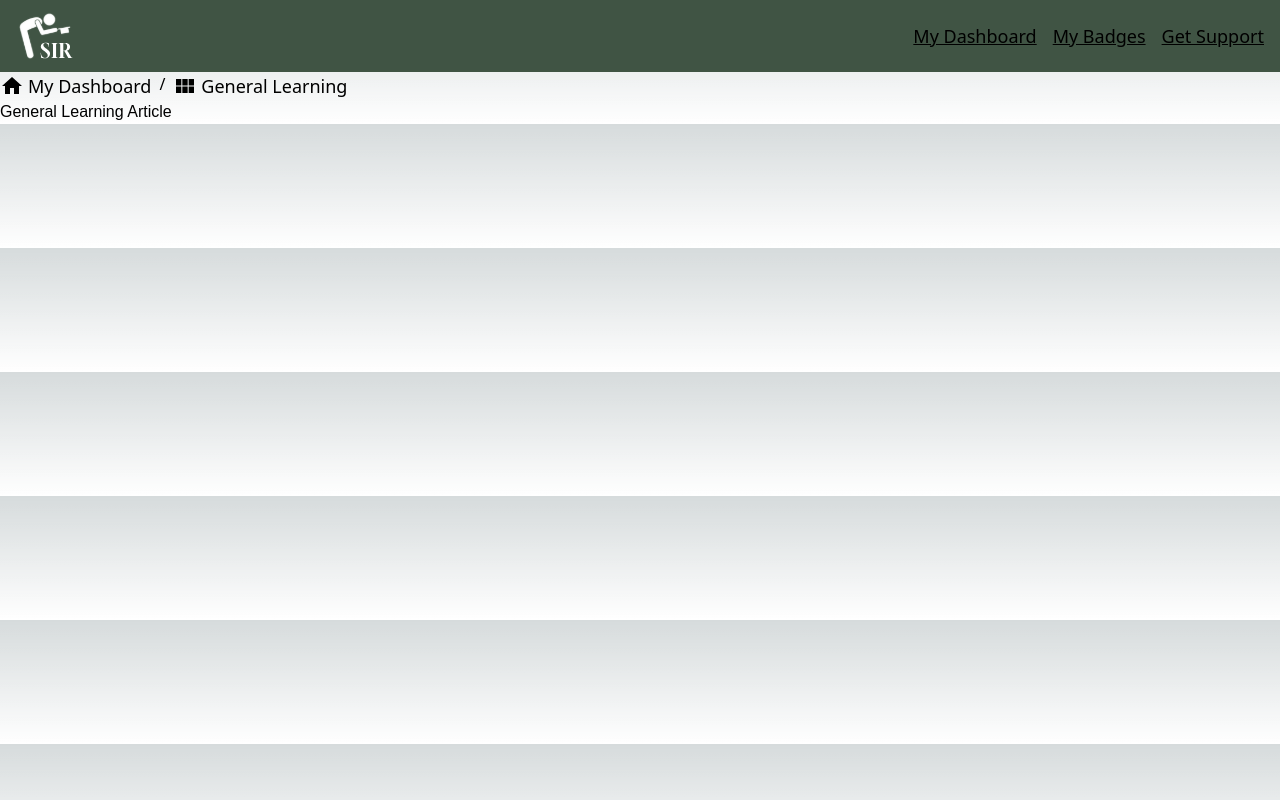
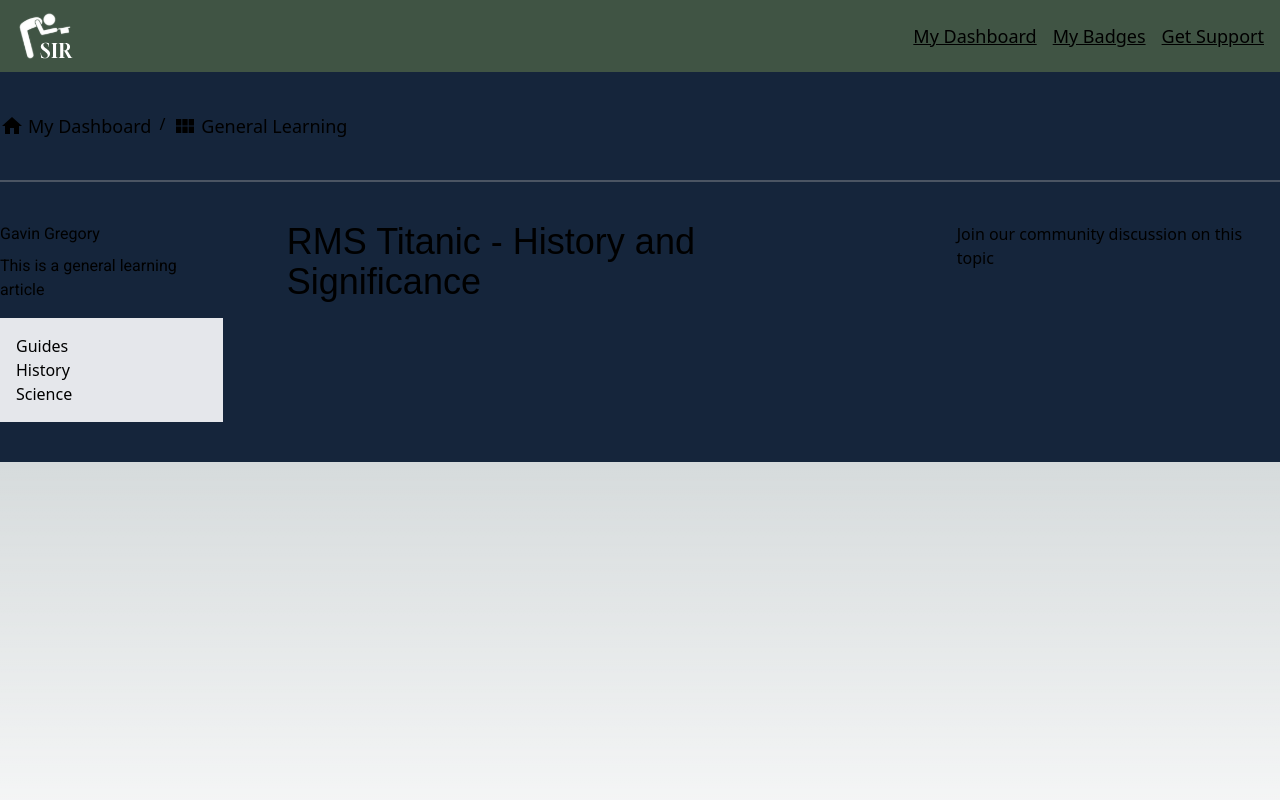
Before and after one commit to thesirlife/sir, a Next.js app: page /general-learning/1 in a window 1280 px wide. Built offline with nearby package versions, Linux system fonts and the light colour scheme; a web font is replaced by a local one.

Commit message:
flesh out basic general learning subpage

```diff
--- a/app/(main)/general-learning/[slug]/page.tsx
+++ b/app/(main)/general-learning/[slug]/page.tsx
@@ -1,10 +1,44 @@
 import Breadcrumbs from "@/app/components/Breadcrumbs/Breadcrumbs";
 
+const QueryExample = {
+  author: "Gavin Gregory",
+  description: "This is a general learning article",
+  tags: ["Guides", "History", "Science"],
+};
 const GeneralLearningArticle = () => {
   return (
-    <div>
-      <Breadcrumbs />
-      <h1>General Learning Article</h1>
+    <div className="bg-navy-primary h-full flex justify-center">
+      <div className="container ">
+        <div className="py-10">
+          <Breadcrumbs />
+        </div>
+        <div className="border-t-2 border-gray-600 mb-10">
+          <div className="flex flex-row gap-16 mt-10">
+            <aside>
+              <div className="">
+                <p>{QueryExample.author}</p>
+              </div>
+              <div className=" mt-2">
+                <p>{QueryExample.description}</p>
+              </div>
+              <div className="bg-gray-200 p-4 mt-4">
+                <ul>
+                  {QueryExample.tags.map((tag, index) => (
+                    <li key={index}>{tag}</li>
+                  ))}
+                </ul>
+              </div>
+            </aside>
+            <main>
+              <h1 className="text-4xl">
+                RMS Titanic - History and Significance
+              </h1>
+              {/* Featured Video */}
+            </main>
+            <aside>Join our community discussion on this topic</aside>
+          </div>
+        </div>
+      </div>
     </div>
   );
 };
--- a/app/components/Breadcrumbs/Breadcrumbs.tsx
+++ b/app/components/Breadcrumbs/Breadcrumbs.tsx
@@ -1,6 +1,5 @@
 "use client";
 
-import Link from "next/link";
 import { usePathname } from "next/navigation";
 import { FC, Fragment } from "react";
 import { Home, ViewModule } from "@mui/icons-material";
```
